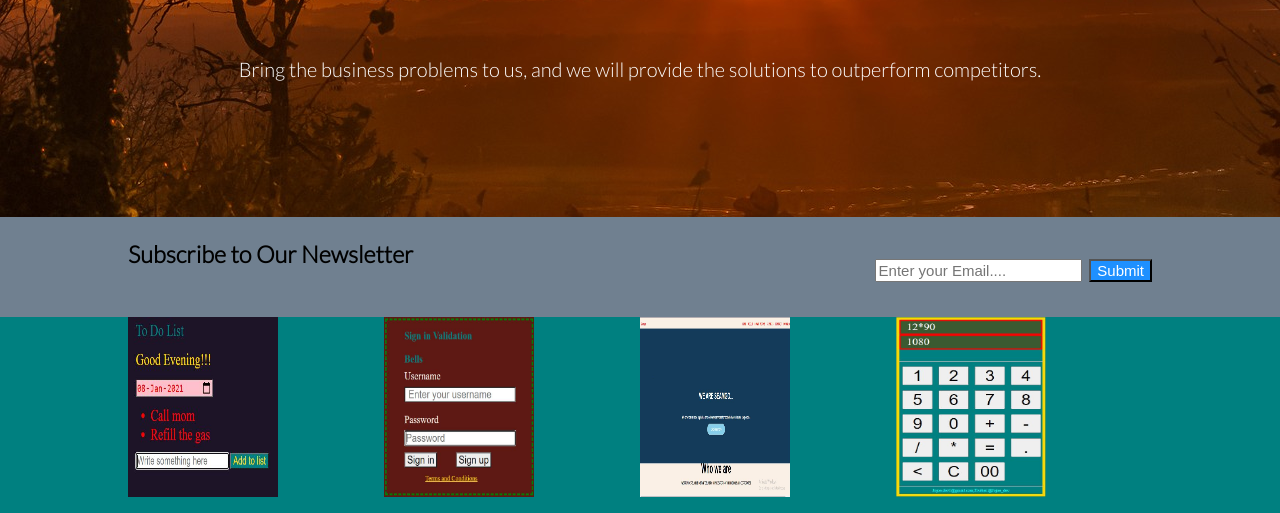
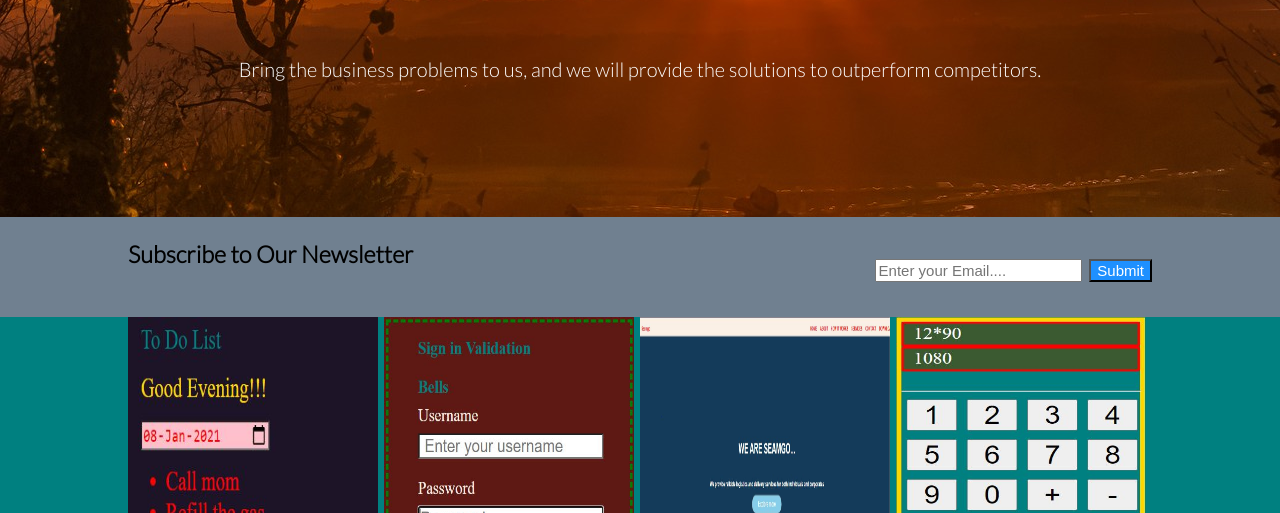
Before and after one commit to Jojoedev/Newprofile, a plain HTML site: page index.html in a window 1280 px wide. Shown: the part 287-800 px from the top of the page. Drawn offline with Linux system fonts and the light colour scheme.

Commit message:
additionals

```diff
--- a/index.css
+++ b/index.css
@@ -163,8 +163,8 @@ padding-bottom: 30px;
 
 	img{
 
-		width: 150px;
-  	height: 180px;
+		width: 250px;
+  	height: 300px;
 	}
 
 
```
